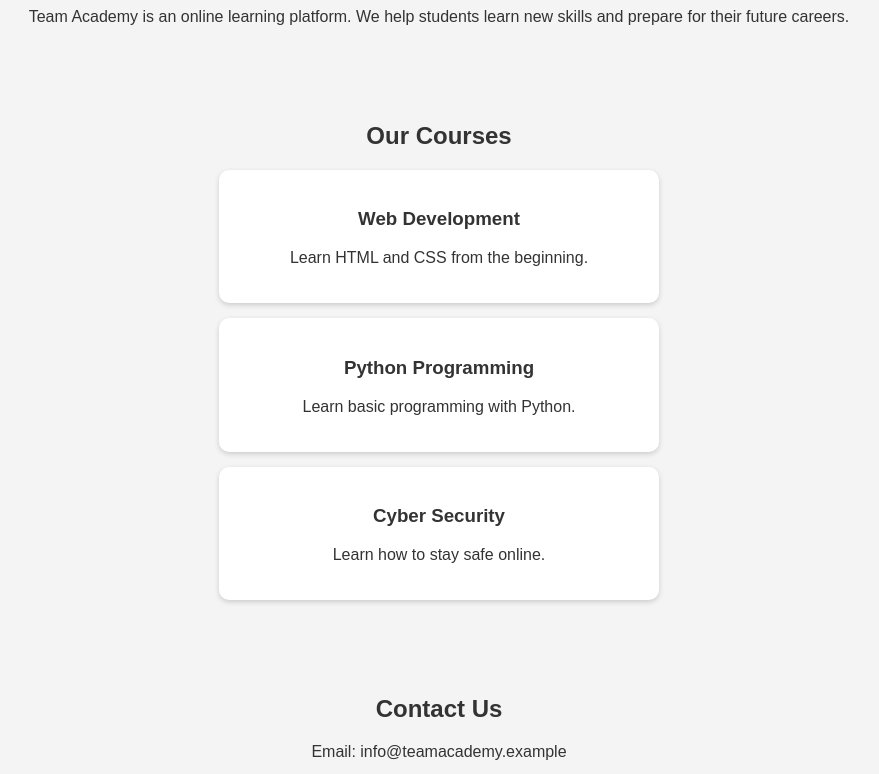
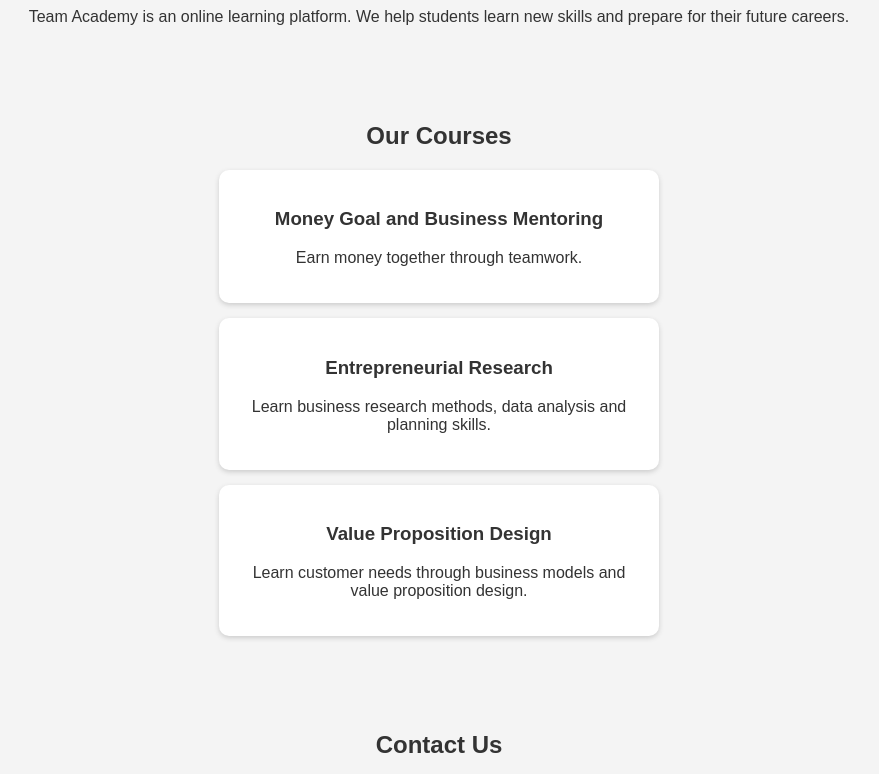
Before and after one commit to farihaislamrafa/team-academy, a plain HTML site: page index.html in a window 1280 px wide. Shown: the part 597-1371 px from the top of the page, without its empty margins (201-1080 px from the left). Drawn offline with Linux system fonts and the light colour scheme.

Commit message:
Update index.html

```diff
--- a/index.html
+++ b/index.html
@@ -44,16 +44,16 @@
     <section id="courses">
         <h2>Our Courses</h2>
         <div class="course">
-            <h3>Web Development</h3>
-            <p>Learn HTML and CSS from the beginning.</p>
+            <h3>Money Goal and Business Mentoring</h3>
+            <p>Earn money together through teamwork.</p>
         </div>
         <div class="course">
-            <h3>Python Programming</h3>
-            <p>Learn basic programming with Python.</p>
+            <h3>Entrepreneurial Research</h3>
+            <p>Learn business research methods, data analysis and planning skills.</p>
         </div>
         <div class="course">
-            <h3>Cyber Security</h3>
-            <p>Learn how to stay safe online.</p>
+            <h3>Value Proposition Design</h3>
+            <p>Learn customer needs through business models and value proposition design.</p>
         </div>
     </section>
     <!-- Contact Section -->
```
